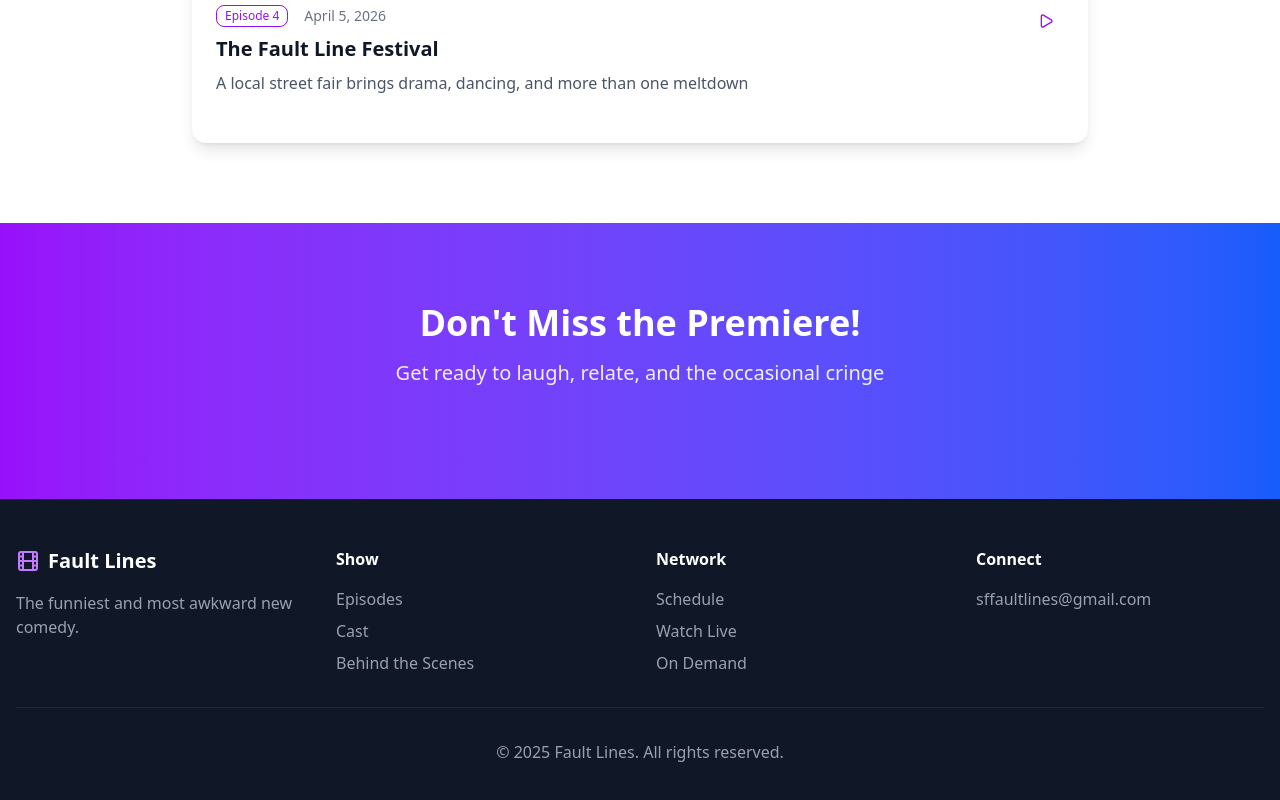
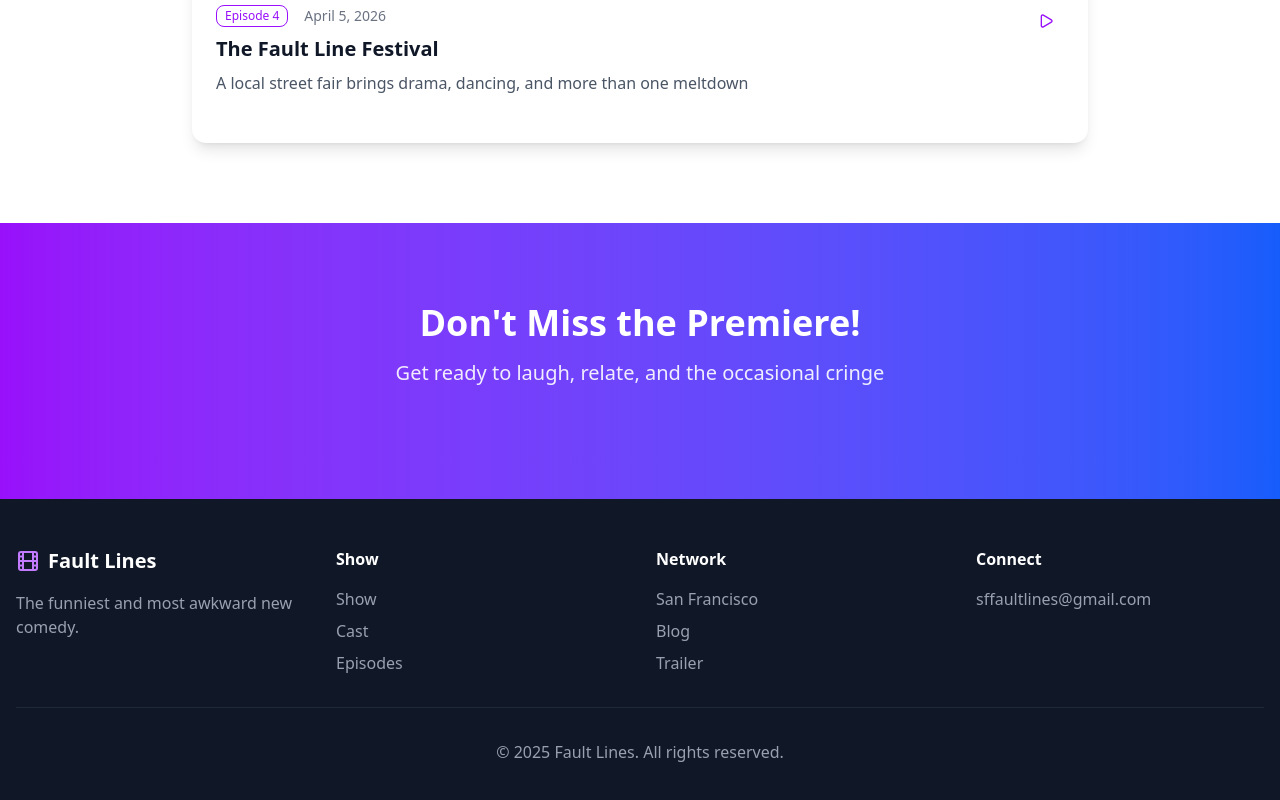
Before and after one commit to seetler/sffl, a Next.js app: page / in a window 1280 px wide. Shown: the part 4364-5164 px from the top of the page. Built offline with nearby package versions, Linux system fonts and the light colour scheme.

Commit message:
links work

```diff
--- a/app/page.tsx
+++ b/app/page.tsx
@@ -303,18 +303,18 @@ Fault Lines follows a group of  friends finding their way in a city that constan
               <h4 className="font-semibold mb-4">Show</h4>
               <ul className="space-y-2 text-gray-400">
                 <li>
-                  <Link href="#" className="hover:text-white transition-colors">
-                    Episodes
+                  <Link href="##show" className="hover:text-white transition-colors">
+                    Show
                   </Link>
                 </li>
                 <li>
-                  <Link href="#" className="hover:text-white transition-colors">
+                  <Link href="#cast" className="hover:text-white transition-colors">
                     Cast
                   </Link>
                 </li>
                 <li>
-                  <Link href="#" className="hover:text-white transition-colors">
-                    Behind the Scenes
+                  <Link href="#episodes" className="hover:text-white transition-colors">
+                    Episodes
                   </Link>
                 </li>
               </ul>
@@ -324,18 +324,18 @@ Fault Lines follows a group of  friends finding their way in a city that constan
               <h4 className="font-semibold mb-4">Network</h4>
               <ul className="space-y-2 text-gray-400">
                 <li>
-                  <Link href="#" className="hover:text-white transition-colors">
-                    Schedule
+                  <Link href="https://en.wikipedia.org/wiki/San_Francisco" className="hover:text-white transition-colors">
+                    San Francisco
                   </Link>
                 </li>
                 <li>
-                  <Link href="#" className="hover:text-white transition-colors">
-                    Watch Live
+                  <Link href="https://sffaultlines.blogspot.com/" className="hover:text-white transition-colors">
+                    Blog
                   </Link>
                 </li>
                 <li>
-                  <Link href="#" className="hover:text-white transition-colors">
-                    On Demand
+                  <Link href="https://www.youtube.com/watch?v=OZcYZ5Yf1R4" className="hover:text-white transition-colors">
+                    Trailer
                   </Link>
                 </li>
               </ul>
```
